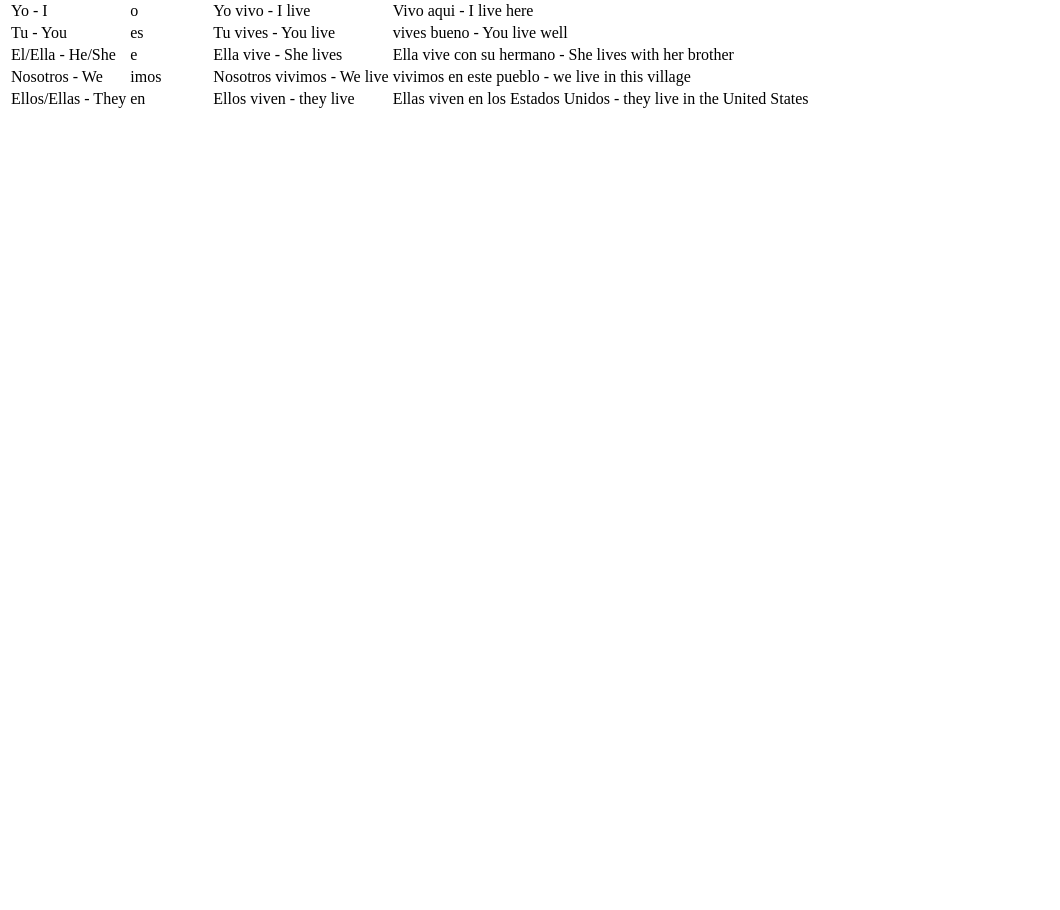
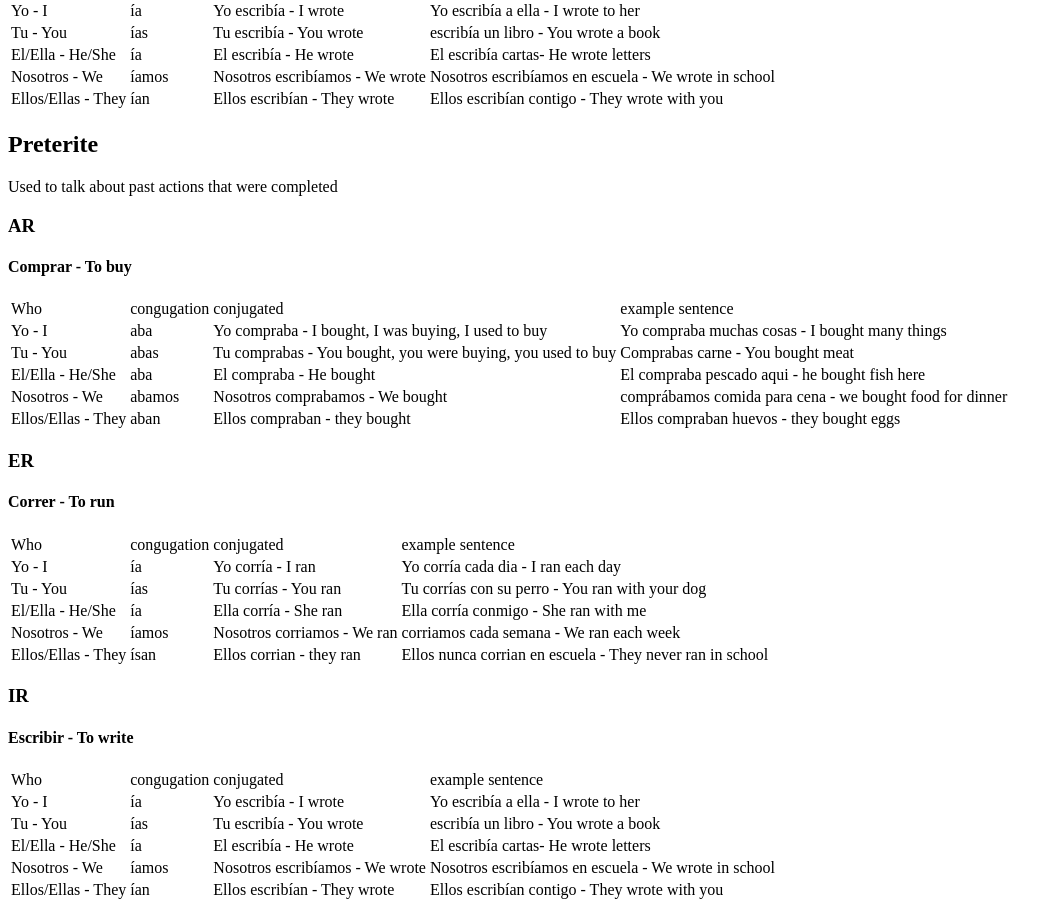
Before and after one commit to Jod929/learn_spanish, a React app: page / in a window 1280 px wide. Shown: the part 1863-2773 px from the top of the page, without its empty margins (0-1060 px from the left). Before the commit the page ends 1982 px from the top, so only its background shows below. Built offline with nearby package versions, Linux system fonts and the light colour scheme; the HTML template or start-up script is replaced by a standard one.

Commit message:
complete simple past

```diff
--- a/client/src/Conjugations.jsx
+++ b/client/src/Conjugations.jsx
@@ -204,38 +204,38 @@ const Conjugations = () => {
             </tr>
             <tr>
               <td>Yo - I</td>
-          <td>ia</td>
-          <td>Yo corria - I ran</td>
-          <td>Yo corria a casa - I eat at home</td>
+              <td>ía</td>
+              <td>Yo corría - I ran</td>
+              <td>Yo corría cada dia - I ran each day</td>
             </tr>
             <tr>
               <td>Tu - You</td>
-          <td>ias</td>
-          <td>Tu corrias - You ran</td>
-          <td>Tu comes eso? - You eat that?</td>
+              <td>ías</td>
+              <td>Tu corrías - You ran</td>
+              <td>Tu corrías con su perro - You ran with your dog </td>
             </tr>
             <tr>
               <td>El/Ella - He/She</td>
-          <td>ia</td>
-          <td>Ella corria - She ran</td>
-          <td>Ella come conmigo - She eats with me</td>
+              <td>ía</td>
+              <td>Ella corría - She ran</td>
+              <td>Ella corría conmigo - She ran with me</td>
             </tr>
             <tr>
               <td>Nosotros - We</td>
-          <td>iamos</td>
-          <td>Nosotros corriamos - We eat</td>
-          <td>comemos mucho aqui - we eat a lot here </td>
+              <td>íamos</td>
+              <td>Nosotros corriamos - We ran</td>
+              <td>corriamos cada semana - We ran each week</td>
             </tr>
             <tr>
               <td>Ellos/Ellas - They</td>
-          <td>ian</td>
+              <td>ísan</td>
               <td>Ellos corrian - they ran</td>
-          <td>Ellos nunca comen - they never eat</td>
+              <td>Ellos nunca corrian en escuela - They never ran in school</td>
             </tr>
           </table>
 
           <h3>IR</h3>
-      <h4>Vivir - To live</h4>
+          <h4>Escribir - To write</h4>
           <table className="congugation-table">
             <tr>
               <td>Who</td>
@@ -245,33 +245,159 @@ const Conjugations = () => {
             </tr>
             <tr>
               <td>Yo - I</td>
-          <td>o</td>
-          <td>Yo vivo - I live</td>
-          <td>Vivo aqui - I live here</td>
+              <td>ía</td>
+              <td>Yo escribía - I wrote</td>
+              <td>Yo escribía a ella - I wrote to her</td>
             </tr>
             <tr>
               <td>Tu - You</td>
-          <td>es</td>
-          <td>Tu vives - You live</td>
-          <td>vives bueno - You live well</td>
+              <td>ías</td>
+              <td>Tu escribía - You wrote</td>
+              <td>escribía un libro - You wrote a book</td>
             </tr>
             <tr>
               <td>El/Ella - He/She</td>
-          <td>e</td>
-          <td>Ella vive - She lives</td>
-          <td>Ella vive con su hermano - She lives with her brother</td>
+              <td>ía</td>
+              <td>El escribía - He wrote</td>
+              <td>El escribía cartas- He wrote letters</td>
             </tr>
             <tr>
               <td>Nosotros - We</td>
-          <td>imos</td>
-          <td>Nosotros vivimos - We live</td>
-          <td>vivimos en este pueblo - we live in this village</td>
+              <td>íamos</td>
+              <td>Nosotros escribíamos - We wrote</td>
+              <td>Nosotros escribíamos en escuela - We wrote in school</td>
             </tr>
             <tr>
               <td>Ellos/Ellas - They</td>
-          <td>en</td>
-          <td>Ellos viven - they live</td>
-          <td>Ellas viven en los Estados Unidos - they live in the United States</td>
+              <td>ían</td>
+              <td>Ellos escribían - They wrote</td>
+              <td>Ellos escribían contigo - They wrote with you</td>
+            </tr>
+          </table>
+
+        <h2 className="cong-title">Preterite</h2>
+        <p className="cong-exp">Used to talk about past actions that were completed</p>
+
+          <h3>AR</h3>
+          <h4>Comprar - To buy</h4>
+          <table className="congugation-table">
+            <tr>
+              <td>Who</td>
+              <td>congugation</td>
+              <td>conjugated</td>
+              <td>example sentence</td>
+            </tr>
+            <tr>
+              <td>Yo - I</td>
+              <td>aba</td>
+              <td>Yo compraba - I bought, I was buying, I used to buy</td>
+              <td>Yo compraba muchas cosas - I bought many things</td>
+            </tr>
+            <tr>
+              <td>Tu - You</td>
+              <td>abas</td>
+              <td>Tu comprabas - You bought, you were buying, you used to buy</td>
+              <td>Comprabas carne - You bought meat</td>
+            </tr>
+            <tr>
+              <td>El/Ella - He/She</td>
+              <td>aba</td>
+              <td>El compraba - He bought</td>
+              <td>El compraba pescado aqui - he bought fish here</td>
+            </tr>
+            <tr>
+              <td>Nosotros - We</td>
+              <td>abamos</td>
+              <td>Nosotros comprabamos - We bought</td>
+              <td>comprábamos comida para cena - we bought food for dinner</td>
+            </tr>
+            <tr>
+              <td>Ellos/Ellas - They</td>
+              <td>aban</td>
+              <td>Ellos compraban - they bought</td>
+              <td>Ellos compraban huevos - they bought eggs</td>
+            </tr>
+          </table>
+
+          <h3>ER</h3>
+          <h4>Correr - To run</h4>
+          <table className="congugation-table">
+            <tr>
+              <td>Who</td>
+              <td>congugation</td>
+              <td>conjugated</td>
+              <td>example sentence</td>
+            </tr>
+            <tr>
+              <td>Yo - I</td>
+              <td>ía</td>
+              <td>Yo corría - I ran</td>
+              <td>Yo corría cada dia - I ran each day</td>
+            </tr>
+            <tr>
+              <td>Tu - You</td>
+              <td>ías</td>
+              <td>Tu corrías - You ran</td>
+              <td>Tu corrías con su perro - You ran with your dog </td>
+            </tr>
+            <tr>
+              <td>El/Ella - He/She</td>
+              <td>ía</td>
+              <td>Ella corría - She ran</td>
+              <td>Ella corría conmigo - She ran with me</td>
+            </tr>
+            <tr>
+              <td>Nosotros - We</td>
+              <td>íamos</td>
+              <td>Nosotros corriamos - We ran</td>
+              <td>corriamos cada semana - We ran each week</td>
+            </tr>
+            <tr>
+              <td>Ellos/Ellas - They</td>
+              <td>ísan</td>
+              <td>Ellos corrian - they ran</td>
+              <td>Ellos nunca corrian en escuela - They never ran in school</td>
+            </tr>
+          </table>
+
+          <h3>IR</h3>
+          <h4>Escribir - To write</h4>
+          <table className="congugation-table">
+            <tr>
+              <td>Who</td>
+              <td>congugation</td>
+              <td>conjugated</td>
+              <td>example sentence</td>
+            </tr>
+            <tr>
+              <td>Yo - I</td>
+              <td>ía</td>
+              <td>Yo escribía - I wrote</td>
+              <td>Yo escribía a ella - I wrote to her</td>
+            </tr>
+            <tr>
+              <td>Tu - You</td>
+              <td>ías</td>
+              <td>Tu escribía - You wrote</td>
+              <td>escribía un libro - You wrote a book</td>
+            </tr>
+            <tr>
+              <td>El/Ella - He/She</td>
+              <td>ía</td>
+              <td>El escribía - He wrote</td>
+              <td>El escribía cartas- He wrote letters</td>
+            </tr>
+            <tr>
+              <td>Nosotros - We</td>
+              <td>íamos</td>
+              <td>Nosotros escribíamos - We wrote</td>
+              <td>Nosotros escribíamos en escuela - We wrote in school</td>
+            </tr>
+            <tr>
+              <td>Ellos/Ellas - They</td>
+              <td>ían</td>
+              <td>Ellos escribían - They wrote</td>
+              <td>Ellos escribían contigo - They wrote with you</td>
             </tr>
           </table>
 
```
Also changed, not shown: 1 other file (tests, documents, lock files or other folders). Lines whose indentation alone changed are shown as unchanged.
